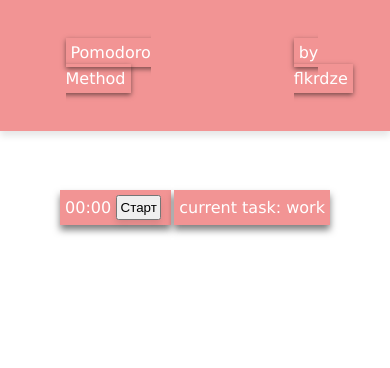
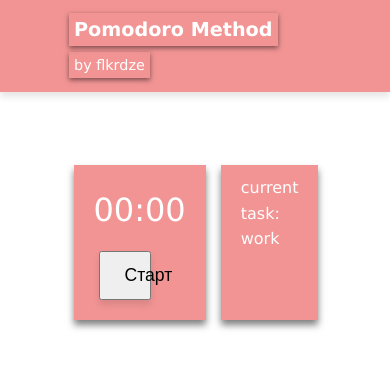
Before and after one commit to flkrdze/PomodoroMethod, a plain HTML site: page index.html in a window 390 px wide. Drawn offline with Linux system fonts and the light colour scheme.

Commit message:
Add responsive design for desktop and mobile devices

```diff
--- a/index.html
+++ b/index.html
@@ -22,7 +22,7 @@
             <button id="timer-button">Старт</button>
         </div>
         <p id="phase-getter">current task: work</p>
-        <script src="scripts/script.js"></script>
     </div>
+    <script src="scripts/script.js"></script>
 </body>
 </html>
--- a/styles/style.css
+++ b/styles/style.css
@@ -71,3 +71,69 @@ header a:hover {
     padding: 5px;
     box-shadow: 0 5px 7px rgba(0, 0, 0, 0.5);
 }
+
+@media (max-width: 768px) {
+    ul {
+        flex-direction: column;
+        gap: 0.5rem;
+    }
+
+    header ul li:first-child {
+        font-size: 1.2rem;
+        font-weight: bold;
+    }
+
+    header ul li:last-child {
+        font-size: 0.9rem;
+    }
+}
+
+@media (max-width: 480px) {
+    .container {
+        padding: 0 15px;
+    }
+
+    header {
+        padding: 15px 0;
+    }
+
+    .timer-container {
+        padding: 15px;
+        gap: 15px;
+    }
+
+    .first-two {
+        flex-direction: column;
+        gap: 15px;
+        padding: 20px;
+    }
+
+    #timer-display {
+        font-size: 2rem;
+    }
+
+    #timer-button {
+        padding: 12px 24px;
+        font-size: 1.1rem;
+    }
+
+    #phase-getter {
+        font-size: 1rem;
+        padding: 10px 20px;
+    }
+}
+
+@media (max-width: 320px) {
+    #timer-display {
+        font-size: 1.8rem;
+    }
+
+    .first-two, #phase-getter {
+        min-width: 180px;
+    }
+
+    header a {
+        padding: 6px 12px;
+        font-size: 0.9rem;
+    }
+}
```
